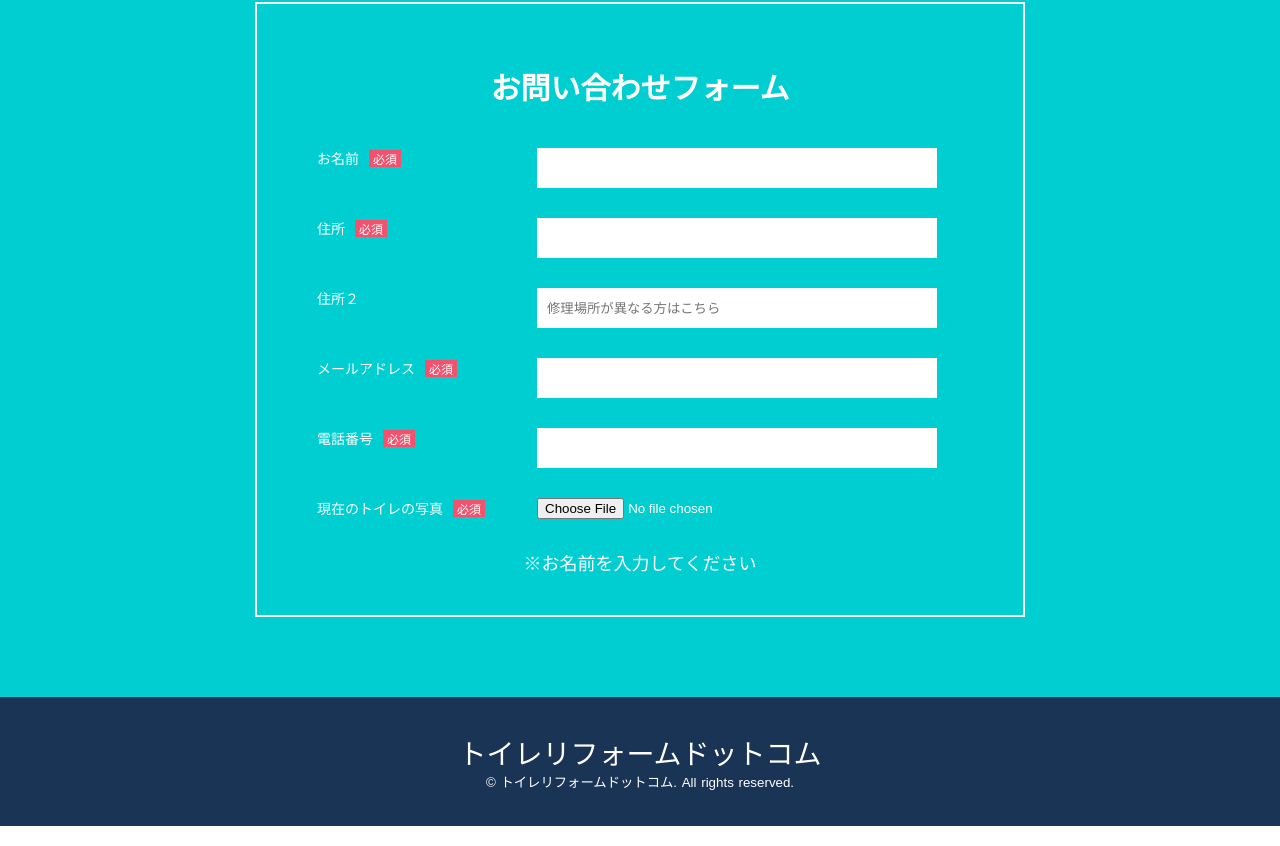
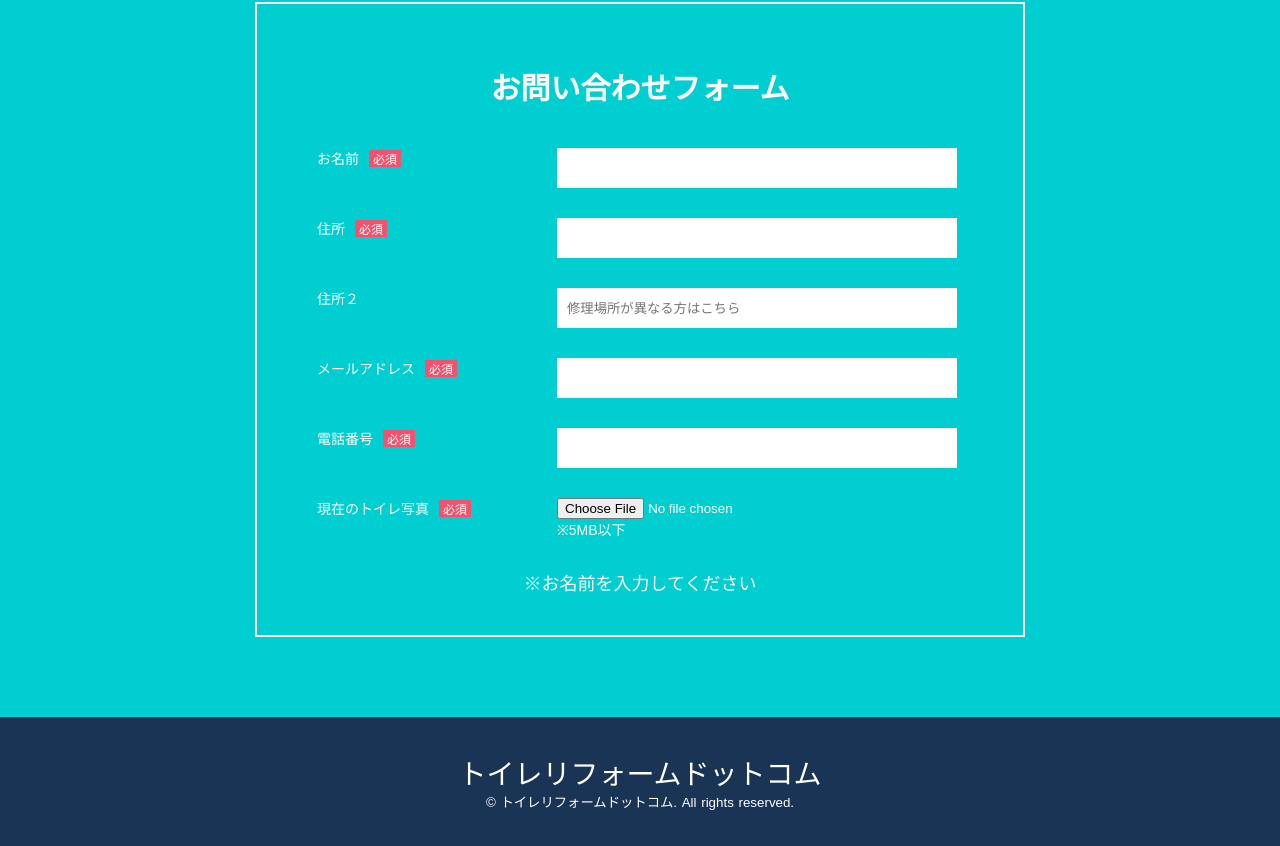
Before and after one commit to saekahamaura/toilet, a Nuxt app: page / in a window 1280 px wide. Shown: the part 3159-4005 px from the top of the page. Built offline with nearby package versions, Linux system fonts and the light colour scheme.

Commit message:
フォーム注意書き

```diff
--- a/components/Form.vue
+++ b/components/Form.vue
@@ -81,7 +81,7 @@
           </dd>
         </dl>
         <dl>
-          <dt><label for="photo">現在のトイレの写真<span class="st-required pink" aria-label="必須">必須</span></label></dt>
+          <dt><label for="photo">現在のトイレ写真<span class="st-required pink" aria-label="必須">必須</span></label></dt>
           <dd>
             <input
               id="photo"
@@ -91,6 +91,7 @@
               aria-required="true"
               @change="selectedFile"
             >
+            <p class="st-attention">※5MB以下</p>
             <span>ファイルを選択してください</span>
           </dd>
         </dl>
@@ -202,7 +203,7 @@ dl {
   margin-bottom: 30px;
 }
 dt {
-  width: 200px;
+  width: 220px;
   margin-right: 20px;
 }
 label{
@@ -231,7 +232,7 @@ dd {
   input[type="text"],
   input[type="email"],
   input[type="tel"] {
-    width: 400px;
+    width: 100%;
     height: 40px;
     padding: 0 10px;
     border: none;
@@ -256,6 +257,9 @@ button {
   font-size: 20px;
   margin-left: auto;
   display: block;
+}
+.st-attention {
+  font-size: 14px;
 }
 @media screen and (max-width:980px) {
   .st-form_container {
@@ -310,5 +314,8 @@ button {
   .st-valid {
     font-size: 4.8vw;
   }
+  .st-attention {
+    font-size: 3.8vw;
+  }
 }
 </style>
--- a/pages/complete.vue
+++ b/pages/complete.vue
@@ -6,7 +6,7 @@
         <h1>お問い合わせ完了</h1>
         <p>お問い合わせを受付ました。<br>内容を確認して弊社担当からご連絡差し上げますので<br class="pc">今しばらくお待ちください。</p>
         <a
-          href="./"
+          href="/"
           class="st-button pink"
         >
           トップへ戻る
--- a/static/css/confirm.css
+++ b/static/css/confirm.css
@@ -207,4 +207,7 @@ footer i {
     font-size: 5.3333vw;
     margin-right: 0;
   }
+  footer h1 {
+    font-size: 6.4vw;
+  }
 }
--- a/static/css/confirm.scss
+++ b/static/css/confirm.scss
@@ -185,4 +185,9 @@ footer {
     font-size: 5.3333vw;
     margin-right: 0;
   }
+  footer {
+    h1 {
+      font-size: 6.4vw;
+    }
+  }
 }
```
Also changed, not shown: static/css/confirm.min.css (+1 -1 lines).
